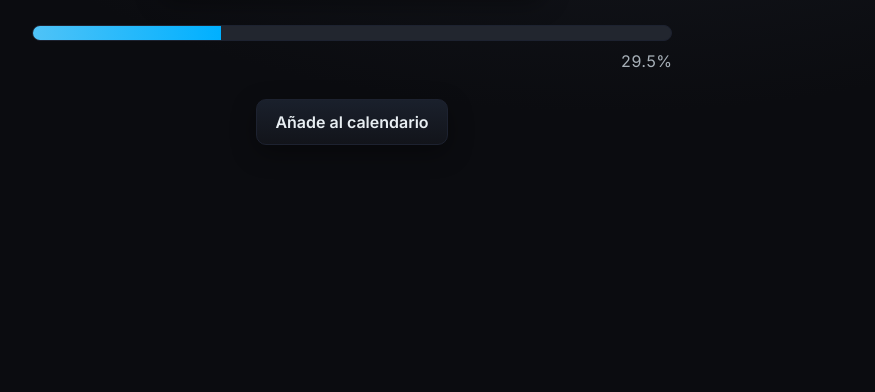
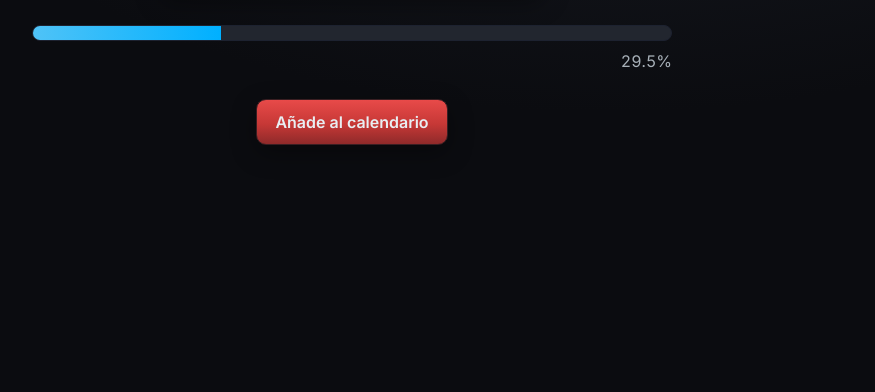
Before and after one commit to lukegzp/laurabdy, a plain HTML site: page index.html in a window 1280 px wide. Shown: the part 408-800 px from the top of the page, without its empty margins (288-1163 px from the left). Drawn offline with Linux system fonts and the light colour scheme.

Commit message:
style(button): switch to red gradient to match dark theme

```diff
--- a/styles.css
+++ b/styles.css
@@ -82,18 +82,24 @@ h1 {
   display: inline-block;
   padding: 12px 18px;
   border-radius: 10px;
-  border: 1px solid #1d2230;
-  background: linear-gradient(180deg, #1a202c 0%, #12141a 100%);
+  border: 1px solid #3a1e22; /* sutil borde rojizo oscuro para armonizar */
+  background: linear-gradient(180deg, #e84a49 0%, #c63836 55%, #8f2a2a 100%);
   color: var(--text);
   text-decoration: none;
   font-weight: 600;
-  transition: transform .08s ease, box-shadow .2s ease, background .2s ease;
-  box-shadow: 0 8px 24px rgba(0,0,0,0.35);
+  transition: transform .08s ease, box-shadow .2s ease, filter .2s ease;
+  box-shadow: 0 8px 24px rgba(0,0,0,0.35), 0 0 0 rgba(232,74,73,0);
 }
 
 .btn:hover {
   transform: translateY(-1px);
-  box-shadow: 0 12px 30px rgba(0,0,0,0.4);
+  box-shadow: 0 12px 30px rgba(0,0,0,0.4), 0 0 18px rgba(232,74,73,0.18);
+  filter: brightness(1.03);
 }
 
 .btn:active { transform: translateY(0); }
+
+.btn:focus-visible {
+  outline: none;
+  box-shadow: 0 0 0 3px rgba(232,74,73,0.28), 0 8px 24px rgba(0,0,0,0.35);
+}
```
